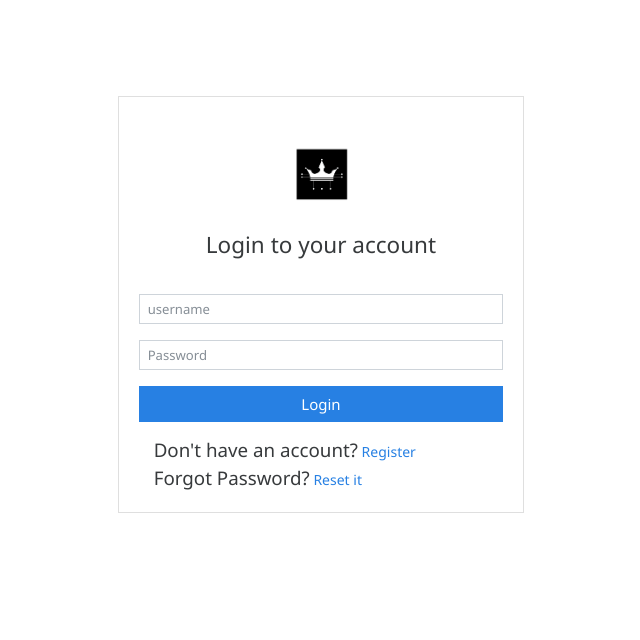
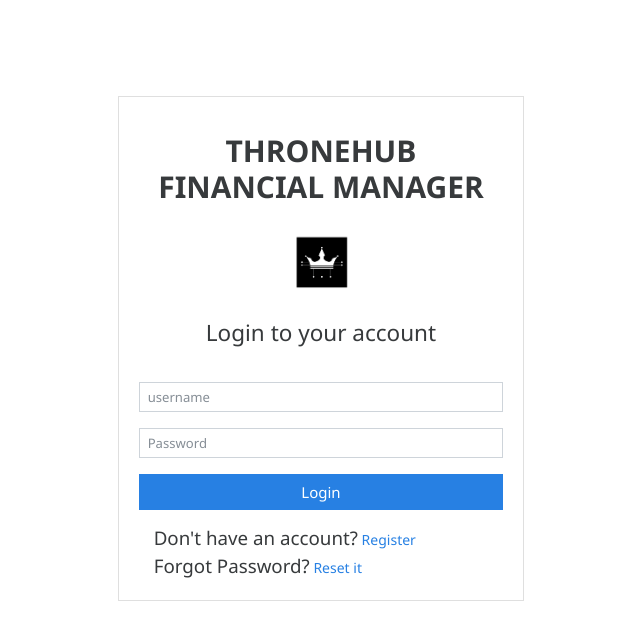
Before and after one commit to anthonyosigbe/Webstack-Portfolio-Project, a Django app: page /authentication/login in a window 1280 px wide. Shown: the top 640 px of the page, without its empty margins (319-959 px from the left). Run offline with Django 5.2, Linux system fonts and the light colour scheme; some libraries are stand-ins or nearby versions.

Commit message:
Readme.md file update

```diff
--- a/thronehubfinacialmanager/templates/authentication/login.html
+++ b/thronehubfinacialmanager/templates/authentication/login.html
@@ -7,9 +7,9 @@
   <div class="col-md-4"></div>
   <div class="col-md-4">
     <div class="card mt-5">
-
       <div class="card-body">
         <div class="card-title py-3 text-center">
+          <h2 class="mb-3" style="font-weight: bold; text-transform: uppercase;">ThroneHub Financial Manager</h2>
           <img src="{% static 'img/logo.png' %}" alt="Logo" class="mb-3" style="max-width: 70px;">
           <h4>Login to your account</h4>
         </div>
@@ -43,9 +43,7 @@
           <span class="text-lead lead"> Don't have an account?</span><a href="{% url 'register' %}"> Register</a><br>
           <span class="text-lead lead"> Forgot Password?</span><a href="{% url 'request-password' %}"> Reset it</a>
         </div>
-
       </div>
-
     </div>
   </div>
   <div class="col-md-4"></div>
```
Also changed, not shown: README.md, 1 other file.
